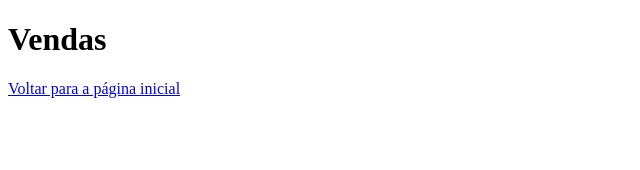
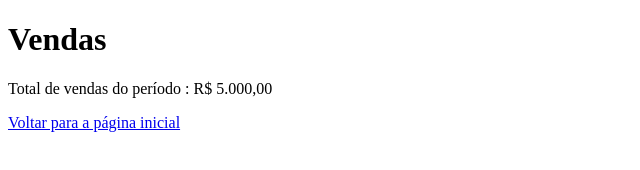
Before and after one commit to LeoFlik/AulaGitHub, a plain HTML site: page Vendas.html in a window 1280 px wide. Shown: the whole page, without its empty margins (0-640 px from the left). Drawn offline with Linux system fonts and the light colour scheme.

Commit message:
Acrescentado o valor das vendas

```diff
--- a/Vendas.html
+++ b/Vendas.html
@@ -14,6 +14,7 @@
     </head>
     <body>
     <h1>Vendas</h1>
+    <p>Total de vendas do período : R$ 5.000,00</p>
     <a href="index.html">Voltar para a página inicial</a>
 
         <script src="" async defer></script>
```
